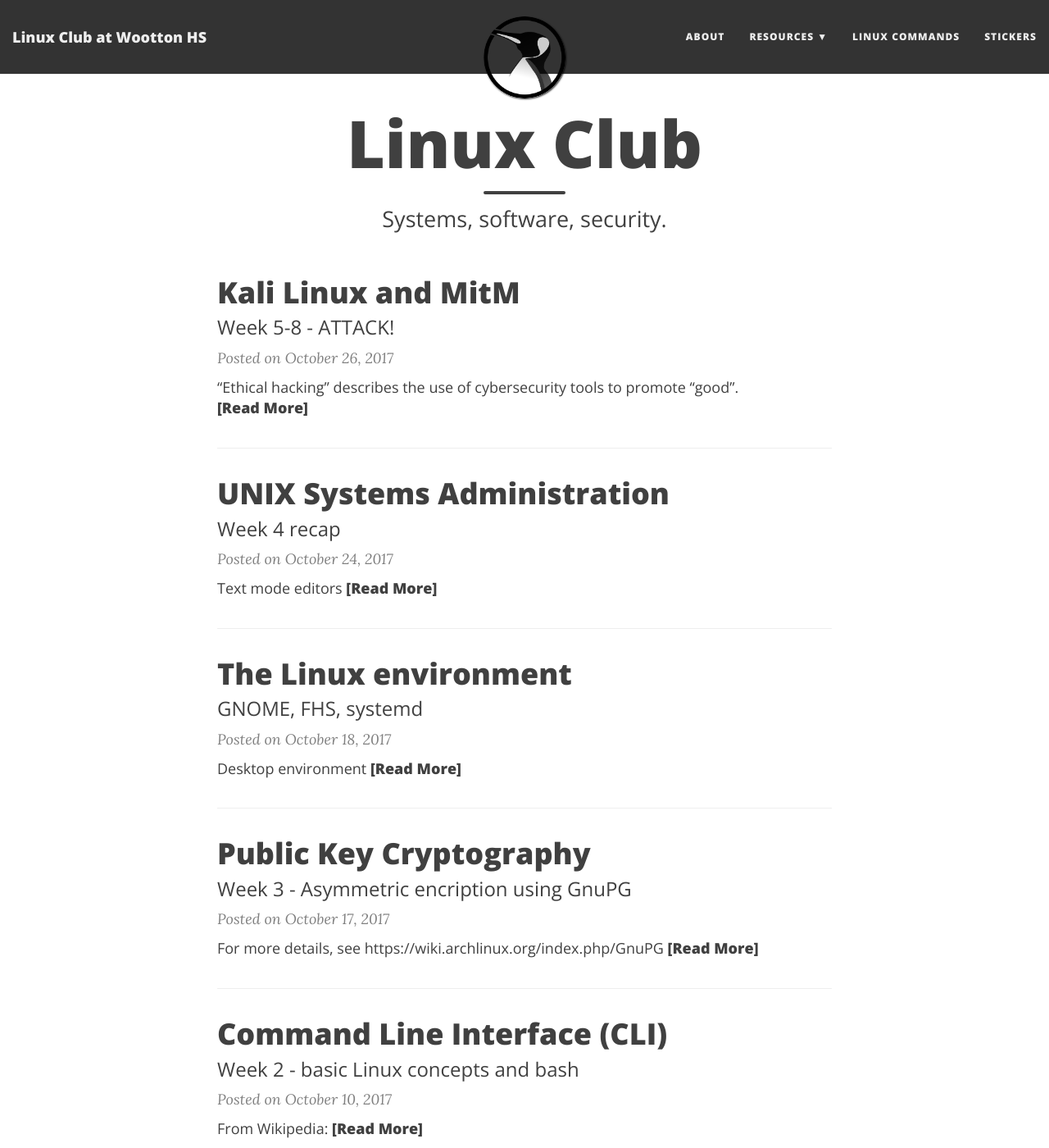
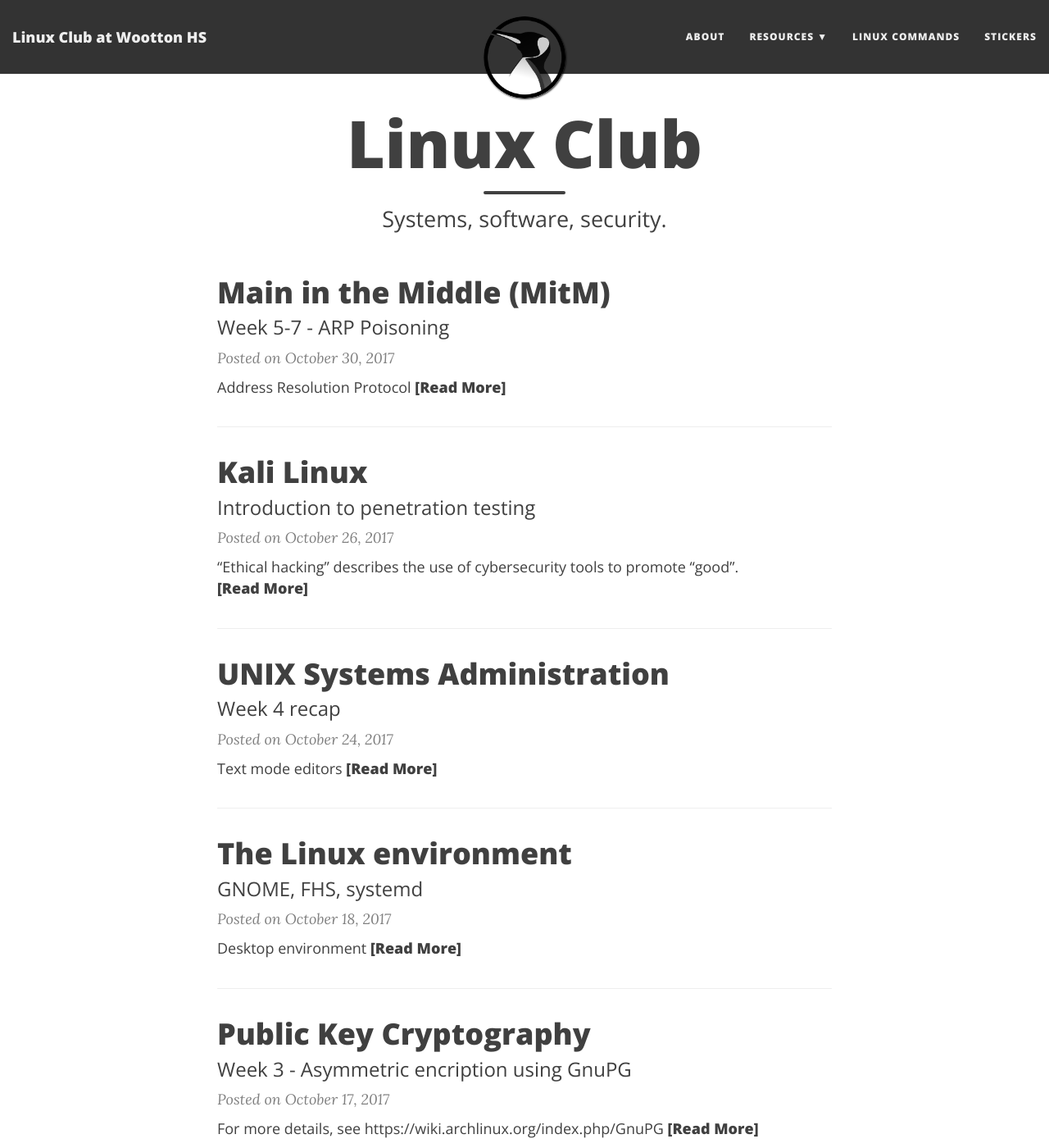
Before and after one commit to wsec/club, a Jekyll site: the page built from docs/index.html, in a window 1280 px wide and 1400 px high. Shown: the whole window at 82% size. Built offline with Jekyll 4.4.1, drawn with Linux system fonts in a browser that asks for light colours; nearby versions of some CDN libraries; the list of posts is cut into pages by our own code.

Commit message:
Organize MitM posts

```diff
--- a/docs/_posts/2017-10-26-mitm.md
+++ b/docs/_posts/2017-10-26-kali.md
@@ -1,7 +1,7 @@
 ---
 layout: post
-title: Kali Linux and MitM
-subtitle: Week 5-8 - ATTACK!
+title: Kali Linux
+subtitle: Introduction to penetration testing
 bigimg: /img/kali-dragon-middle.png
 ---
 
@@ -15,6 +15,8 @@
 <https://en.wikipedia.org/wiki/Penetration_test>
 
 > A penetration test, colloquially known as a pen test, is an authorized simulated attack on a computer system that looks for security weaknesses, potentially gaining access to the system's features and data.
+
+[**Kali Linux**](https://www.kali.org/) is the most popular Linux distro for advanced pennetration testing.
 
 # Kill Chain
 
@@ -31,8 +33,6 @@
 
 ## Best practices
 
-[**Kali Linux**](https://www.kali.org/) is the most popular Linux distro for advanced pennetration testing.
-
 ### Avoid detection
 
 - **Virtual machine**
@@ -42,17 +42,4 @@
     - Kali is often ran from USBs. All memory is erased simply by pulling out.
 - **Network isolation**
 
-Kali Linux should never be installed to a workstation.
-
-# telnet
-
-`telnet` enables remote access to your computer system.
-
-<https://github.com/jennydaman/twlinux/wiki/System-Administration#telnet>
-
-{: .box-error}
-Telnet is legacy software, it transmits sensitive content in plaintext. We're using it for demonstrational purposes. **Never** use telnet in practice.
-
-# Man in the Middle (MitM) Attack
-
-<https://github.com/jennydaman/twlinux/wiki/Man-in-the-Middle-(MitM)-Attack-%E2%80%93-ARP-Poisoning>
+Kali Linux should never be installed to your primary workstation. You should be comfotable with the thought of immediately destroying any device with Kali installed.
--- /dev/null
+++ b/docs/_posts/2017-10-30-mitm.md
@@ -0,0 +1,36 @@
+---
+layout: post
+title: Main in the Middle (MitM)
+subtitle: Week 5-7 - ARP Poisoning
+---
+
+## Address Resolution Protocol
+
+The address resolution protocol resolves a IPv4 address to the corresponding MAC address.
+
+## Man in the Middle (MitM) Attack
+
+<https://github.com/jennydaman/twlinux/wiki/Man-in-the-Middle-(MitM)-Attack-%E2%80%93-ARP-Poisoning>
+
+<center>
+<img src="https://wiki.wireshark.org/CaptureSetup/Ethernet?action=AttachFile&do=get&target=Capture-switch-mitm-ws.png" alt="Wireshark MitM">
+</center>
+
+# Week 5: spying on telnet connections over LAN
+
+`telnet` enables remote access to your computer system.
+
+<https://github.com/jennydaman/twlinux/wiki/System-Administration#telnet>
+
+{: .box-error}
+Telnet is legacy software, it transmits sensitive content in plaintext. We're using it for demonstrational purposes. **Never** use telnet in practice.
+
+# Week 6: tracing HTTP connections to the Internet
+
+To compromise network traffic going outside the LAN, we must intercept traffic between the client and the router.
+
+[Wireshark](https://www.wireshark.org/) is a popular cross-platform network analysis tool.
+
+# Week 7: password theft from SSL/TLS connections
+
+Anything with both a CPU and a NIC is vulnerable...
```
